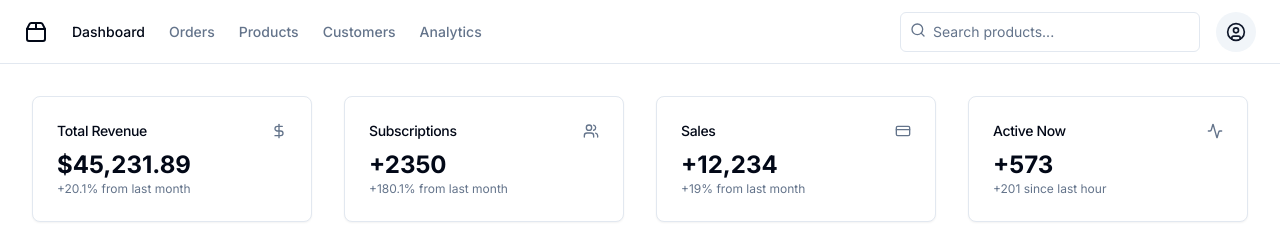
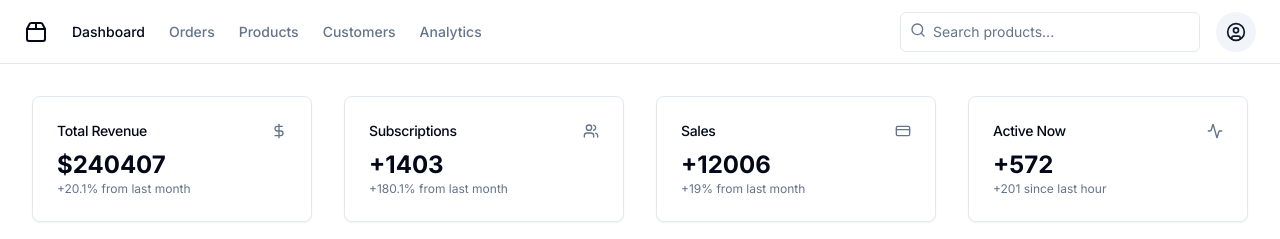
Before and after one commit to a0m0rajab/reverse-engineering-lab, a Next.js app in the folder reverse-engineering-lab/: page /dashboard in a window 1280 px wide. Shown: the top 239 px of the page. Built offline with nearby package versions, Linux system fonts and the light colour scheme.

Commit message:
feat: add stats api

```diff
--- /dev/null
+++ b/reverse-engineering-lab/src/app/api/stats/route.ts
@@ -0,0 +1,14 @@
+import { NextRequest } from "next/server";
+export async function GET(request: NextRequest) {
+    const stats = {
+        revenue: 240407,
+        subs: 1403,
+        sales: 12006,
+        active: 572
+    };
+    return new Response(JSON.stringify({ stats }), {
+        headers: {
+            'Content-Type': 'application/json',
+        },
+    })
+}
--- a/reverse-engineering-lab/src/app/dashboard/page.tsx
+++ b/reverse-engineering-lab/src/app/dashboard/page.tsx
@@ -1,3 +1,4 @@
+'use client'
 import Link from "next/link"
 import {
   Activity,
@@ -43,8 +44,21 @@ import {
   TableHeader,
   TableRow,
 } from "@/components/ui/table"
+import { useEffect, useState } from "react"
 
 export default function Dashboard() {
+
+  // use effect and get stats
+  const [stats, setStats] = useState<any>({})
+  useEffect(() => {
+    fetch("/api/stats")
+      .then((response) => response.json())
+      .then((data) => {
+        setStats(data.stats)
+        console.log(data.stats)
+      })
+  }, [])
+
   return (
     <div className="flex min-h-screen w-full flex-col">
       <header className="sticky top-0 flex h-16 items-center gap-4 border-b bg-background px-4 md:px-6">
@@ -176,7 +190,7 @@ export default function Dashboard() {
               <DollarSign className="h-4 w-4 text-muted-foreground" />
             </CardHeader>
             <CardContent>
-              <div className="text-2xl font-bold">$45,231.89</div>
+              <div className="text-2xl font-bold">${stats.revenue}</div>
               <p className="text-xs text-muted-foreground">
                 +20.1% from last month
               </p>
@@ -190,7 +204,7 @@ export default function Dashboard() {
               <Users className="h-4 w-4 text-muted-foreground" />
             </CardHeader>
             <CardContent>
-              <div className="text-2xl font-bold">+2350</div>
+              <div className="text-2xl font-bold">+{stats.subs}</div>
               <p className="text-xs text-muted-foreground">
                 +180.1% from last month
               </p>
@@ -202,7 +216,7 @@ export default function Dashboard() {
               <CreditCard className="h-4 w-4 text-muted-foreground" />
             </CardHeader>
             <CardContent>
-              <div className="text-2xl font-bold">+12,234</div>
+              <div className="text-2xl font-bold">+{stats.sales}</div>
               <p className="text-xs text-muted-foreground">
                 +19% from last month
               </p>
@@ -214,7 +228,7 @@ export default function Dashboard() {
               <Activity className="h-4 w-4 text-muted-foreground" />
             </CardHeader>
             <CardContent>
-              <div className="text-2xl font-bold">+573</div>
+              <div className="text-2xl font-bold">+{stats.active}</div>
               <p className="text-xs text-muted-foreground">
                 +201 since last hour
               </p>
```
